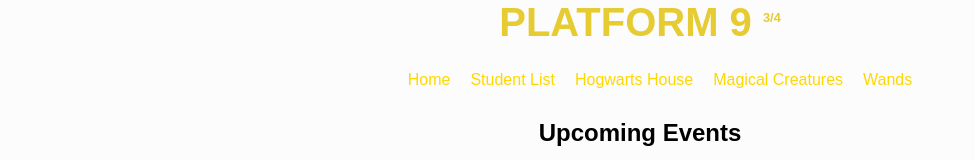
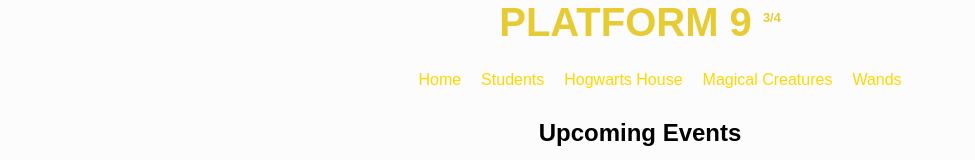
Before and after one commit to jmillamena/Phase4-project, a React (Create React App) app in the folder hogwarts-app/: page / in a window 1280 px wide. Shown: the top 160 px of the page, without its empty margins (0-975 px from the left). Built offline with nearby package versions, Linux system fonts and the light colour scheme.

Commit message:
edits app

```diff
--- a/hogwarts-app/src/components/Navbar.js
+++ b/hogwarts-app/src/components/Navbar.js
@@ -1,19 +1,29 @@
-import React from 'react';
-import { Link } from 'react-router-dom';
+import React from "react";
+import { Link } from "react-router-dom";
 
 function Navbar() {
   return (
     <nav>
       <div className="nav-wrapper">
-      <h1 class="title-header">
-        Platform 9 <span class="exponent">3/4</span>
-      </h1>
+        <h1 class="title-header">
+          Platform 9 <span class="exponent">3/4</span>
+        </h1>
         <ul id="nav-mobile" className="center">
-          <li><Link to="/">Home</Link></li>
-          <li><Link to="/student-list">Student List</Link></li>
-          <li><Link to="/hogwarts-house">Hogwarts House</Link></li>
-          <li><Link to="/magical-creatures">Magical Creatures</Link></li>
-          <li><Link to="/wands">Wands</Link></li>
+          <li>
+            <Link to="/">Home</Link>
+          </li>
+          <li>
+            <Link to="/student-list">Students</Link>
+          </li>
+          <li>
+            <Link to="/hogwarts-house">Hogwarts House</Link>
+          </li>
+          <li>
+            <Link to="/magical-creatures">Magical Creatures</Link>
+          </li>
+          <li>
+            <Link to="/wands">Wands</Link>
+          </li>
         </ul>
       </div>
     </nav>
```
Also changed, not shown: 1 other file (tests, documents, lock files or other folders).
